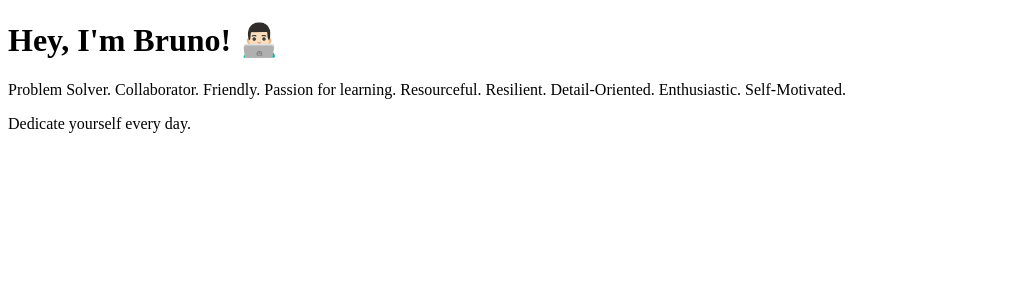
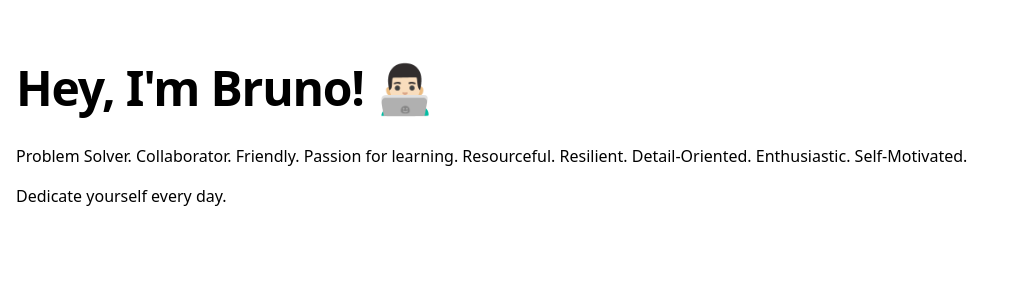
Before and after one commit to brunowego/brunowego, a Next.js app: page / in a window 1280 px wide. Shown: the top 300 px of the page, without its empty margins (0-1021 px from the left). Built offline with nearby package versions, Linux system fonts and the light colour scheme.

Commit message:
chore(repo): added tailwind

```diff
--- a/package.json
+++ b/package.json
@@ -13,10 +13,14 @@
     "react-dom": "~17.0.2"
   },
   "devDependencies": {
+    "@tailwindcss/jit": "~0.1.18",
     "@types/node": "~16.11.12",
     "@types/react": "~17.0.37",
+    "autoprefixer": "~10.4.0",
     "eslint": "~8.4.1",
     "eslint-config-next": "~12.0.7",
+    "postcss": "~8.4.4",
+    "tailwindcss": "~3.0.1",
     "typescript": "~4.5.3"
   }
 }
--- /dev/null
+++ b/postcss.config.js
@@ -0,0 +1,8 @@
+const postcssConfig = {
+  plugins: {
+    tailwindcss: {},
+    autoprefixer: {},
+  },
+}
+
+module.exports = postcssConfig
--- a/src/pages/_app.tsx
+++ b/src/pages/_app.tsx
@@ -1,4 +1,5 @@
 import type { AppProps } from 'next/app'
+import '../styles/main.css'
 
 function MyApp({ Component, pageProps }: AppProps) {
   return <Component {...pageProps} />
--- a/src/pages/index.tsx
+++ b/src/pages/index.tsx
@@ -3,14 +3,14 @@ import Head from 'next/head'
 
 const Home: NextPage = () => {
   return (
-    <div>
+    <>
       <Head>
         <title>Bruno Wego - Senior Software Engineer | SRE | UI/UX Hobbyist</title>
         <meta name="description" content="Problem Solver. Collaborator. Friendly. Passion for learning. Resourceful. Resilient. Detail-Oriented. Enthusiastic. Self-Motivated." />
         <link rel="icon" type="image/png" href="https://assets.brunowego.com/favicon.png" />
       </Head>
 
-      <main>
+      <main className='container mx-auto px-4'>
         <h1>
           Hey, I&apos;m Bruno! 👨🏻‍💻
         </h1>
@@ -20,10 +20,10 @@ const Home: NextPage = () => {
         </p>
       </main>
 
-      <footer>
+      <footer className='container mx-auto px-4'>
         Dedicate yourself every day.
       </footer>
-    </div>
+    </>
   )
 }
 
--- /dev/null
+++ b/src/styles/main.css
@@ -0,0 +1,13 @@
+@tailwind base;
+@tailwind components;
+@tailwind utilities;
+
+@layer base {
+  h1 {
+    @apply mt-16 mb-8 text-5xl font-extrabold tracking-tight;
+  }
+
+  p {
+    @apply mb-4
+  }
+}
--- /dev/null
+++ b/tailwind.config.cjs
@@ -0,0 +1,14 @@
+const tailwindConfig = {
+  mode: 'jit',
+  purge: ['./src/**/*.{ts,tsx}'],
+  darkMode: false,
+  theme: {
+    extend: {},
+  },
+  variants: {
+    extend: {},
+  },
+  plugins: [],
+}
+
+module.exports = tailwindConfig
```
Also changed, not shown: 1 other file (tests, documents, lock files or other folders).
